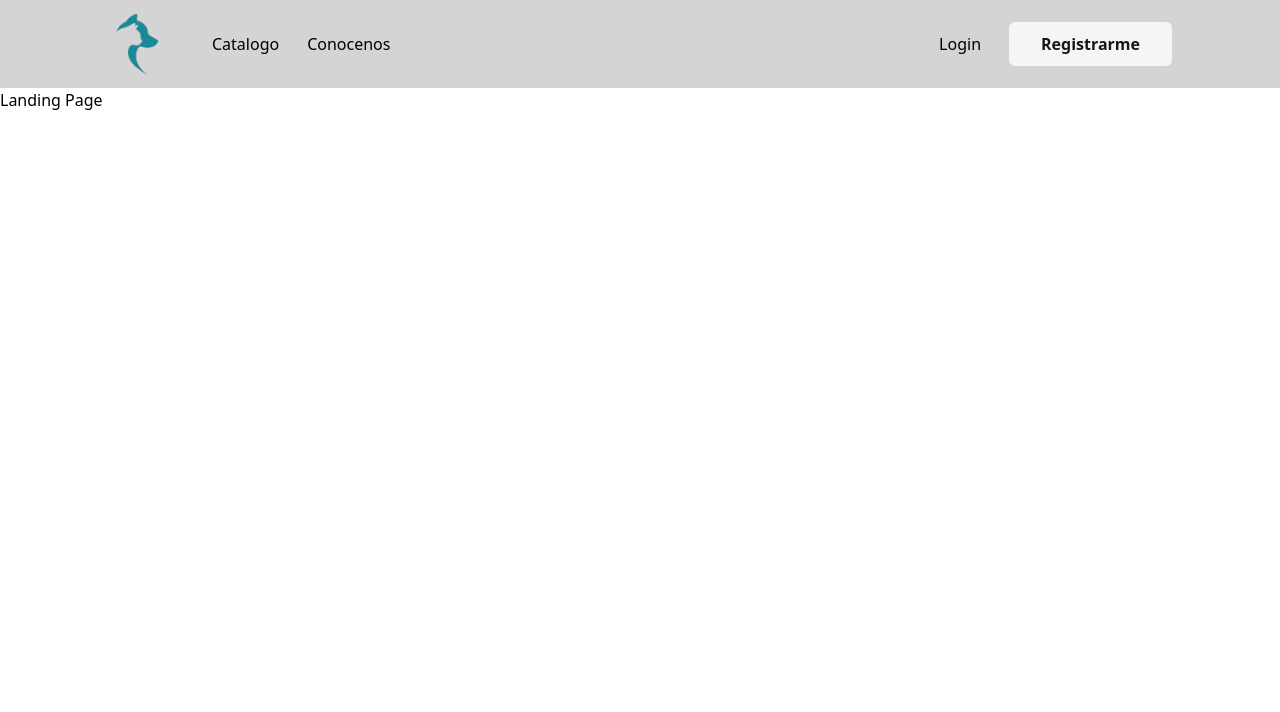
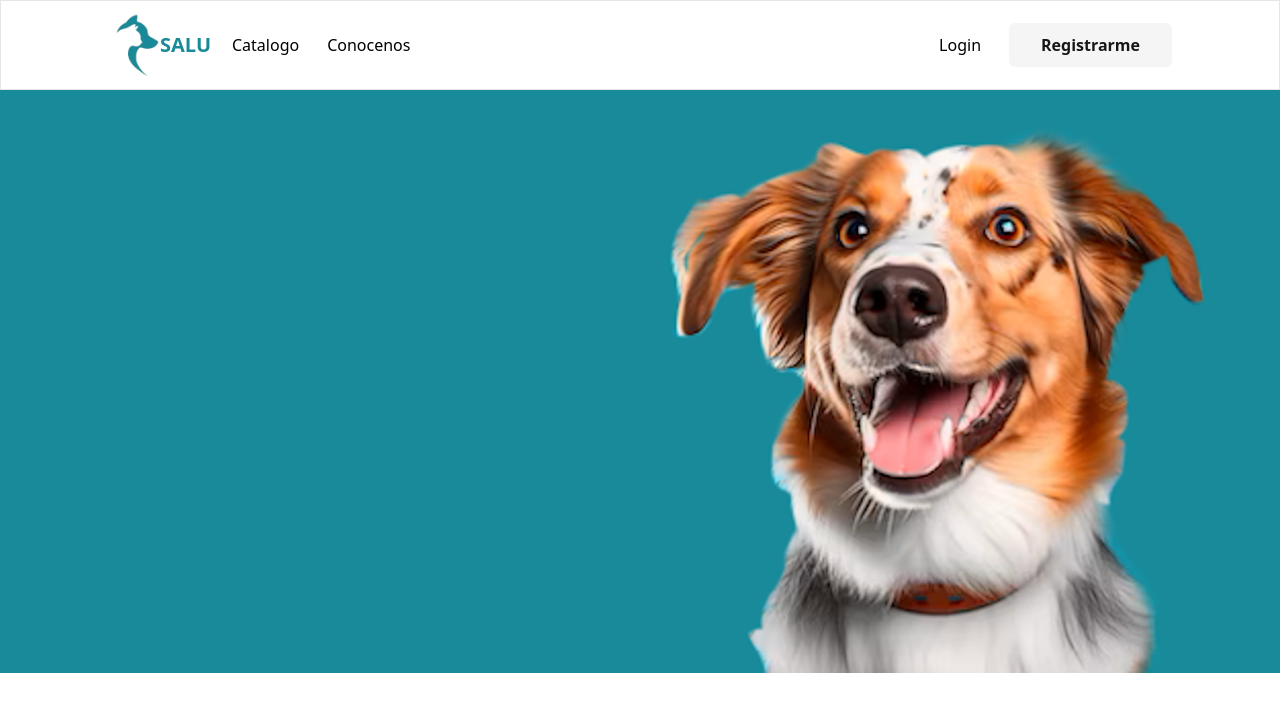
Before and after one commit to santi-ug/SALU, a Next.js app in the folder client/: page / in a window 1280 px wide. Shown: the top 712 px of the page. Built offline with nearby package versions, Linux system fonts and the light colour scheme; no server answers.

Commit message:
fixed authentication bugs and everything is fully functional, as well as creating landing page image

```diff
--- a/client/src/app/api/auth/[...nextauth]/route.jsx
+++ b/client/src/app/api/auth/[...nextauth]/route.jsx
@@ -44,7 +44,8 @@ const handler = NextAuth({
     },
     session: {
         strategy: "jwt",
-        maxAge: 10
+        // 4 hours
+        maxAge: 4 * 60 * 60
     },
     pages: {
         signIn: "/login",
--- a/client/src/app/login/form.jsx
+++ b/client/src/app/login/form.jsx
@@ -9,7 +9,6 @@ import { errorUI } from "../../services/auth.js";
 
 export function LoginForm() {
     const navigate = useRouter();
-
     const [data, setData] = useState({
         email: '',
         password: ''
--- a/client/src/app/login/page.jsx
+++ b/client/src/app/login/page.jsx
@@ -1,7 +1,18 @@
+"use client";
+
+import { useSession } from "next-auth/react";
 import Link from 'next/link';
+import { useRouter } from "next/navigation";
 import { LoginForm } from "./form";
 
 export default function LoginPage() {
+  const navigate = useRouter();
+  const {data: session} = useSession();
+
+  if (session?.user) {
+      navigate.push('/profile');
+  }
+
   return (
     <div className="h-screen w-screen flex justify-center items-center bg-gray-100">
     <div className="shadow-xl px-8 pb-8 pt-12 bg-white rounded-xl space-y-8">
--- a/client/src/app/page.jsx
+++ b/client/src/app/page.jsx
@@ -1,5 +1,11 @@
+import Link from "next/link"
+
 export default function LandingPage() {
     return (
-        <div>Landing Page</div>
+        <div className="w-full h-full bg-contain">
+            <Link href="/catalog">
+                <img src="landingpage.png" alt="Landing Page" className="w-full h-full bg-contain"/>
+            </Link>
+        </div>
     )
 }
--- a/client/src/app/register/form.jsx
+++ b/client/src/app/register/form.jsx
@@ -14,7 +14,6 @@ export function RegisterForm() {
         email: '',
         password: ''
     })
-
 
     // errors:
     //     error: 'Nombre es requerido'
--- a/client/src/app/register/page.jsx
+++ b/client/src/app/register/page.jsx
@@ -1,7 +1,18 @@
-import Link from 'next/link'
-import { RegisterForm } from './form.jsx'
+"use client";
+
+import { useSession } from "next-auth/react";
+import Link from 'next/link';
+import { useRouter } from "next/navigation";
+import { RegisterForm } from './form.jsx';
 
 export default function RegisterPage() {
+    const navigate = useRouter();
+    const {data: session} = useSession();
+
+    if (session?.user) {
+        navigate.push('/profile');
+    }
+
     return (
         <div className="h-screen w-screen flex justify-center items-center bg-gray-100">
             <div className="shadow-xl px-8 pb-8 pt-12 bg-white rounded-xl space-y-8">
--- a/client/src/components/Navbar.jsx
+++ b/client/src/components/Navbar.jsx
@@ -1,7 +1,7 @@
 "use client";
 
 import { logoutRequest } from "@/services/auth";
-import { signOut, useSession } from "next-auth/react";
+import { useSession } from "next-auth/react";
 import Link from "next/link";
 import { useRouter } from "next/navigation";
 import { useState } from "react";
@@ -13,20 +13,9 @@ export default function Navbar() {
 
     const [toggleHamburgerMenu, setToggleHamburgerMenu] = useState(false);
 
-    const logoutUser = async (e) => {
-        e.preventDefault();
-
-        try {
-            signout()
-        } catch (error) {
-            console.log(error);
-        }
-        console.log("Logged Out")
-    }
-
     return (
         // navbar goes here
-        <nav className="bg-gray-300">
+        <nav className="bg-white border border-opacity-80">
             <div className="max-w-6xl mx-auto px-8">
                 <div className="flex justify-between">
 
@@ -35,11 +24,12 @@ export default function Navbar() {
                         <div>
                             <Link href="/" className="flex items-center py-3 px-2">
                                 <img src="SALU ONLY LOGO.png" alt="Dog Logo" className="h-16 w-16 mr-2"/>
+                                <h1 className="absolute px-14 text-xl font-bold text-aqua">SALU</h1>
                             </Link>
                         </div>
 
                         {/* primary nav  */}
-                        <div className="hidden md:flex items-center space-x-1">
+                        <div className="hidden md:flex items-center pl-5 space-x-1">
                             <Link href="/catalog" className="py-5 px-3 hover:text-gray-700">Catalogo</Link>
                             <Link href="/aboutus" className="py-5 px-3 hover:text-gray-700">Conocenos</Link>
                         </div>
@@ -48,8 +38,13 @@ export default function Navbar() {
                     {/* secondary nav */}
 
                     { session?.user ? (
-                        <div href="/" className="py-5 px-3">
+                        <div className="md:flex items-center space-x-3 py-5 px-3">
                             <Button onClick={() => logoutRequest()} className="w-full-[10px]" size="lg" variant="subtle">Logout</Button>
+                            <Link href="/profile">
+                            <svg xmlns="http://www.w3.org/2000/svg" fill="none" viewBox="0 0 24 24" strokeWidth={1.5} className="w-11 h-11 stroke-aqua hover:stroke-aqua-light">
+                                <path strokeLinecap="round" strokeLinejoin="round" d="M17.982 18.725A7.488 7.488 0 0012 15.75a7.488 7.488 0 00-5.982 2.975m11.963 0a9 9 0 10-11.963 0m11.963 0A8.966 8.966 0 0112 21a8.966 8.966 0 01-5.982-2.275M15 9.75a3 3 0 11-6 0 3 3 0 016 0z" />
+                            </svg>
+                            </Link>
                         </div>
                     ) : (
                         <div className="hidden md:flex items-center space-x-1">
```
Also changed, not shown: client/public/landingpage.png (added), client/src/middleware.js (line endings or trailing spaces), 1 other file (tests, documents, lock files or other folders).
